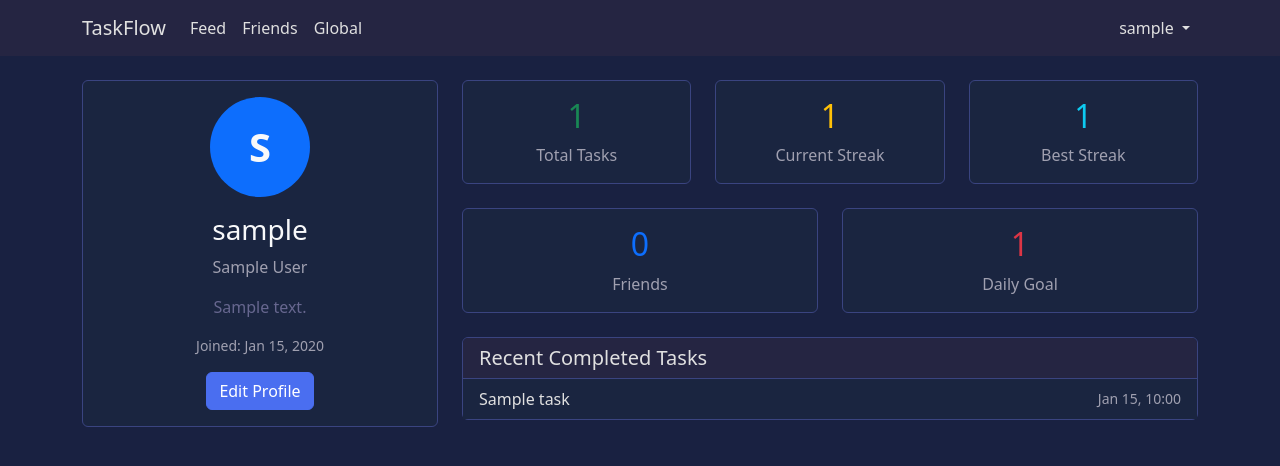
After one commit to MokhtarOmar16/task-tracker, a Django app: page /accounts/profile/ in a window 1280 px wide. The commit adds this page. Shown: the top 466 px of the page. Run offline with Django 4.2, Linux system fonts and the light colour scheme; a user stored in the database is signed in; tables that the repository leaves empty hold one stand-in row (values such as "Sample post").

Commit message:
for not no bugs

```diff
--- a/accounts/models.py
+++ b/accounts/models.py
@@ -3,5 +3,8 @@ from django.db import models
 
 
 class User(AbstractUser):
+    full_name = models.CharField(max_length=100, blank=True)
+    bio = models.TextField(max_length=500, blank=True)
+    task_goal = models.PositiveIntegerField(default=5)
     current_streak = models.PositiveIntegerField(default=0)
     longest_streak = models.PositiveIntegerField(default=0)
--- a/accounts/urls.py
+++ b/accounts/urls.py
@@ -5,4 +5,8 @@ urlpatterns = [
     path("signup/", views.signup, name="signup"),
     path("login/", views.login_view, name="login"),
     path("logout/", views.logout_view, name="logout"),
+    path("profile/", views.profile, name="profile"),
+    path("profile/edit/", views.edit_profile_page, name="edit_profile"),
+    path("profile/save/", views.edit_profile, name="save_profile"),
+    path("profile/<str:username>/", views.profile, name="user_profile"),
 ]
--- a/accounts/views.py
+++ b/accounts/views.py
@@ -1,8 +1,11 @@
-from django.contrib.auth import login, logout
+from django.contrib.auth import login, logout, get_user_model
 from django.contrib import messages
-from django.shortcuts import render, redirect
-from django.views.decorators.http import require_GET
+from django.shortcuts import render, redirect, get_object_or_404
+from django.views.decorators.http import require_GET, require_POST
+from django.contrib.auth.decorators import login_required
 from .forms import CustomUserCreationForm
+
+User = get_user_model()
 
 
 def signup(request):
@@ -36,3 +39,93 @@ def login_view(request):
 def logout_view(request):
     logout(request)
     return redirect("login")
+
+
+@login_required
+def profile(request, username=None):
+    from tasks.models import Task, FriendRequest
+    from django.db.models import Q
+
+    if username:
+        view_user = get_object_or_404(User, username=username)
+    else:
+        view_user = request.user
+
+    total_all = Task.objects.filter(user=view_user, completed_at__isnull=False).count()
+
+    if view_user == request.user:
+        total_tasks = total_all
+        recent_tasks = Task.objects.filter(
+            user=view_user, completed_at__isnull=False
+        ).order_by("-completed_at")[:5]
+    else:
+        total_tasks = Task.objects.filter(
+            user=view_user,
+            completed_at__isnull=False,
+        ).count()
+        recent_tasks = Task.objects.filter(
+            user=view_user, completed_at__isnull=False, is_public=True
+        ).order_by("-completed_at")[:5]
+
+    friends_count = FriendRequest.objects.filter(
+        Q(from_user=view_user) | Q(to_user=view_user), status="accepted"
+    ).count()
+
+    is_own = view_user == request.user
+
+    is_friend = False
+    request_sent = False
+    request_received = False
+
+    if not is_own:
+        is_friend = FriendRequest.objects.filter(
+            Q(from_user=request.user, to_user=view_user)
+            | Q(from_user=view_user, to_user=request.user),
+            status="accepted",
+        ).exists()
+
+        request_sent = FriendRequest.objects.filter(
+            from_user=request.user, to_user=view_user, status="pending"
+        ).exists()
+
+        request_received = FriendRequest.objects.filter(
+            from_user=view_user, to_user=request.user, status="pending"
+        ).exists()
+
+    return render(
+        request,
+        "accounts/profile.html",
+        {
+            "total_tasks": total_tasks,
+            "friends_count": friends_count,
+            "recent_tasks": recent_tasks,
+            "view_user": view_user,
+            "is_own": is_own,
+            "is_friend": is_friend,
+            "request_sent": request_sent,
+            "request_received": request_received,
+        },
+    )
+
+
+@login_required
+@require_POST
+def edit_profile(request):
+    user = request.user
+    user.full_name = request.POST.get("full_name", "")
+    user.bio = request.POST.get("bio", "")
+
+    goal = request.POST.get("task_goal")
+    if goal:
+        try:
+            user.task_goal = int(goal)
+        except ValueError:
+            pass
+
+    user.save()
+    messages.success(request, "Profile updated successfully!")
+    return redirect("profile")
+
+
+def edit_profile_page(request):
+    return render(request, "accounts/edit_profile.html")
--- /dev/null
+++ b/templates/accounts/profile.html
@@ -0,0 +1,106 @@
+{% extends 'base.html' %}
+
+{% block title %}Profile - TaskFlow{% endblock %}
+
+{% block content %}
+<div class="row mb-4">
+    <div class="col-md-4">
+        <div class="card">
+            <div class="card-body text-center">
+                <div class="bg-primary rounded-circle d-flex align-items-center justify-content-center mx-auto mb-3" style="width: 100px; height: 100px; font-size: 40px;">
+                    <span class="text-light fw-bold">{{ view_user.username|make_list|first|upper }}</span>
+                </div>
+                <h3 class="text-light">{{ view_user.username }}</h3>
+                {% if view_user.full_name %}
+                    <p class="text-muted">{{ view_user.full_name }}</p>
+                {% endif %}
+                {% if view_user.bio %}
+                    <p class="mt-3" style="color:rgb(103, 103, 143);">{{ view_user.bio }}</p>
+                {% endif %}
+                <p class="text-muted small">Joined: {{ view_user.date_joined|date:"M d, Y" }}</p>
+                {% if is_own %}
+                    <a href="{% url 'edit_profile' %}" class="btn btn-primary">Edit Profile</a>
+                {% elif not is_friend and not request_sent and not request_received %}
+                    <a href="{% url 'send_friend_request' view_user.id %}" class="btn btn-primary">Add Friend</a>
+                {% elif request_sent %}
+                    <button class="btn btn-secondary" disabled>Request Sent</button>
+                {% elif request_received %}
+                    <button class="btn btn-info" disabled>Pending Request</button>
+                {% endif %}
+            </div>
+        </div>
+    </div>
+
+    <div class="col-md-8">
+        <div class="row mb-4">
+            <div class="col-md-4">
+                <div class="card text-center">
+                    <div class="card-body">
+                        <h2 class="text-success">{{ total_tasks }}</h2>
+                        <p class="text-muted mb-0">Total Tasks</p>
+                    </div>
+                </div>
+            </div>
+            <div class="col-md-4">
+                <div class="card text-center">
+                    <div class="card-body">
+                        <h2 class="text-warning">{{ view_user.current_streak }}</h2>
+                        <p class="text-muted mb-0">Current Streak</p>
+                    </div>
+                </div>
+            </div>
+            <div class="col-md-4">
+                <div class="card text-center">
+                    <div class="card-body">
+                        <h2 class="text-info">{{ view_user.longest_streak }}</h2>
+                        <p class="text-muted mb-0">Best Streak</p>
+                    </div>
+                </div>
+            </div>
+        </div>
+
+        <div class="row mb-4">
+            <div class="col-md-6">
+                <div class="card text-center">
+                    <div class="card-body">
+                        <h2 class="text-primary">{{ friends_count }}</h2>
+                        <p class="text-muted mb-0">Friends</p>
+                    </div>
+                </div>
+            </div>
+            <div class="col-md-6">
+                <div class="card text-center">
+                    <div class="card-body">
+                        <h2 class="text-danger">{{ view_user.task_goal }}</h2>
+                        <p class="text-muted mb-0">Daily Goal</p>
+                    </div>
+                </div>
+            </div>
+        </div>
+
+        <div class="card">
+            <div class="card-header">
+                <h5 class="mb-0">{% if not is_own %}Public {% endif %}Recent Completed Tasks</h5>
+            </div>
+            <div class="card-body p-0">
+                {% if recent_tasks %}
+                    <div class="list-group list-group-flush">
+                        {% for task in recent_tasks %}
+                            <div class="list-group-item">
+                                <div class="d-flex justify-content-between align-items-center">
+                                    <span>{{ task.title }}</span>
+                                    <span class="text-muted small">{{ task.completed_at|date:"M d, H:i" }}</span>
+                                </div>
+                            </div>
+                        {% endfor %}
+                    </div>
+                {% else %}
+                    <div class="card-body text-center">
+                        <p class="text-muted">No completed tasks yet</p>
+                    </div>
+                {% endif %}
+            </div>
+        </div>
+    </div>
+</div>
+{% endblock %}
--- a/templates/base.html
+++ b/templates/base.html
@@ -209,6 +209,7 @@
                                 <li><a class="dropdown-item" href="{% url 'dashboard' %}">Dashboard</a></li>
                                 <li><a class="dropdown-item" href="{% url 'calendar' %}">Calendar</a></li>
                                 <li><a class="dropdown-item" href="{% url 'leaderboard' %}">Leaderboard</a></li>
+                                <li><a class="dropdown-item" href="{% url 'profile' %}">Profile</a></li>
                                 <li><hr class="dropdown-divider"></li>
                                 <li><a class="dropdown-item" href="{% url 'logout' %}">Logout</a></li>
                             </ul>
--- a/templates/tasks/create_task.html
+++ b/templates/tasks/create_task.html
@@ -23,7 +23,7 @@
                     <div class="mb-3 form-check">
                         <input type="checkbox" class="form-check-input" id="is_public" name="is_public">
                         <label class="form-check-label" for="is_public">
-                            Make this task public (visible to friends)
+                            Make this task public
                         </label>
                     </div>
                     <button type="submit" class="btn btn-primary">Create Task</button>
--- a/templates/tasks/dashboard.html
+++ b/templates/tasks/dashboard.html
@@ -100,7 +100,7 @@
                         <td>
                             {% if entry.rank == 1 %}🥇{% elif entry.rank == 2 %}🥈{% elif entry.rank == 3 %}🥉{% else %}{{ entry.rank }}{% endif %}
                         </td>
-                        <td>{{ entry.user.username }}</td>
+                        <td><a href="{% url 'user_profile' entry.user.username %}" class="text-decoration-none text-light">{{ entry.user.username }}</a></td>
                         <td><span class="badge bg-success">{{ entry.completed_tasks }}</span></td>
                         <td><span class="badge bg-warning text-dark">{{ entry.current_streak }}</span></td>
                         <td><span class="badge bg-info">{{ entry.longest_streak }}</span></td>
--- a/templates/tasks/edit_task.html
+++ b/templates/tasks/edit_task.html
@@ -23,7 +23,7 @@
                     <div class="mb-3 form-check">
                         <input type="checkbox" class="form-check-input" id="is_public" name="is_public" {% if task.is_public %}checked{% endif %}>
                         <label class="form-check-label" for="is_public">
-                            Make this task public (visible to friends)
+                            Make this task public
                         </label>
                     </div>
                     <button type="submit" class="btn btn-primary">Save Changes</button>
--- a/templates/tasks/friends.html
+++ b/templates/tasks/friends.html
@@ -56,7 +56,7 @@ document.addEventListener('DOMContentLoaded', function() {
                                         <span class="text-light fw-bold">{{ friend.username|make_list|first|upper }}</span>
                                     </div>
                                     <div>
-                                        <h5 class="mb-0">{{ friend.username }}</h5>
+                                        <h5 class="mb-0"><a href="{% url 'user_profile' friend.username %}" class="text-decoration-none text-light">{{ friend.username }}</a></h5>
                                         <p class="mb-0 text-muted small">
                                             <span class="text-warning">🔥</span> {{ friend.current_streak }} | <span class="text-info">⭐</span> {{ friend.longest_streak }}
                                         </p>
--- a/templates/tasks/global_leaderboard.html
+++ b/templates/tasks/global_leaderboard.html
@@ -36,7 +36,7 @@
                                 <td>
                                     {% if entry.rank == 1 %}🥇{% elif entry.rank == 2 %}🥈{% elif entry.rank == 3 %}🥉{% else %}{{ entry.rank }}{% endif %}
                                 </td>
-                                <td>{{ entry.user.username }}</td>
+                                <td><a href="{% url 'user_profile' entry.user.username %}" class="text-decoration-none text-light">{{ entry.user.username }}</a></td>
                                 <td><span class="badge bg-success">{{ entry.completed_tasks }}</span></td>
                             </tr>
                             {% endfor %}
--- a/templates/tasks/leaderboard.html
+++ b/templates/tasks/leaderboard.html
@@ -29,7 +29,7 @@
                                         {% if entry.rank == 1 %}🥇{% elif entry.rank == 2 %}🥈{% elif entry.rank == 3 %}🥉{% else %}{{ entry.rank }}{% endif %}
                                     </span>
                                     <div>
-                                        <h6 class="mb-0 {% if entry.user == user %}text-warning{% endif %}">{{ entry.user.username }}</h6>
+<h6 class="mb-0 {% if entry.user == user %}text-warning{% endif %}"><a href="{% url 'user_profile' entry.user.username %}" class="text-decoration-none {% if entry.user == user %}text-warning{% else %}text-light{% endif %}">{{ entry.user.username }}</a></h6>
                                     </div>
                                 </div>
                                 <span class="badge bg-success">{{ entry.completed_tasks }} tasks</span>
```
Also changed, not shown: templates/accounts/edit_profile.html (added, +40 -0 lines), accounts/migrations/0002_user_bio_user_full_name_user_task_goal.py (added).
